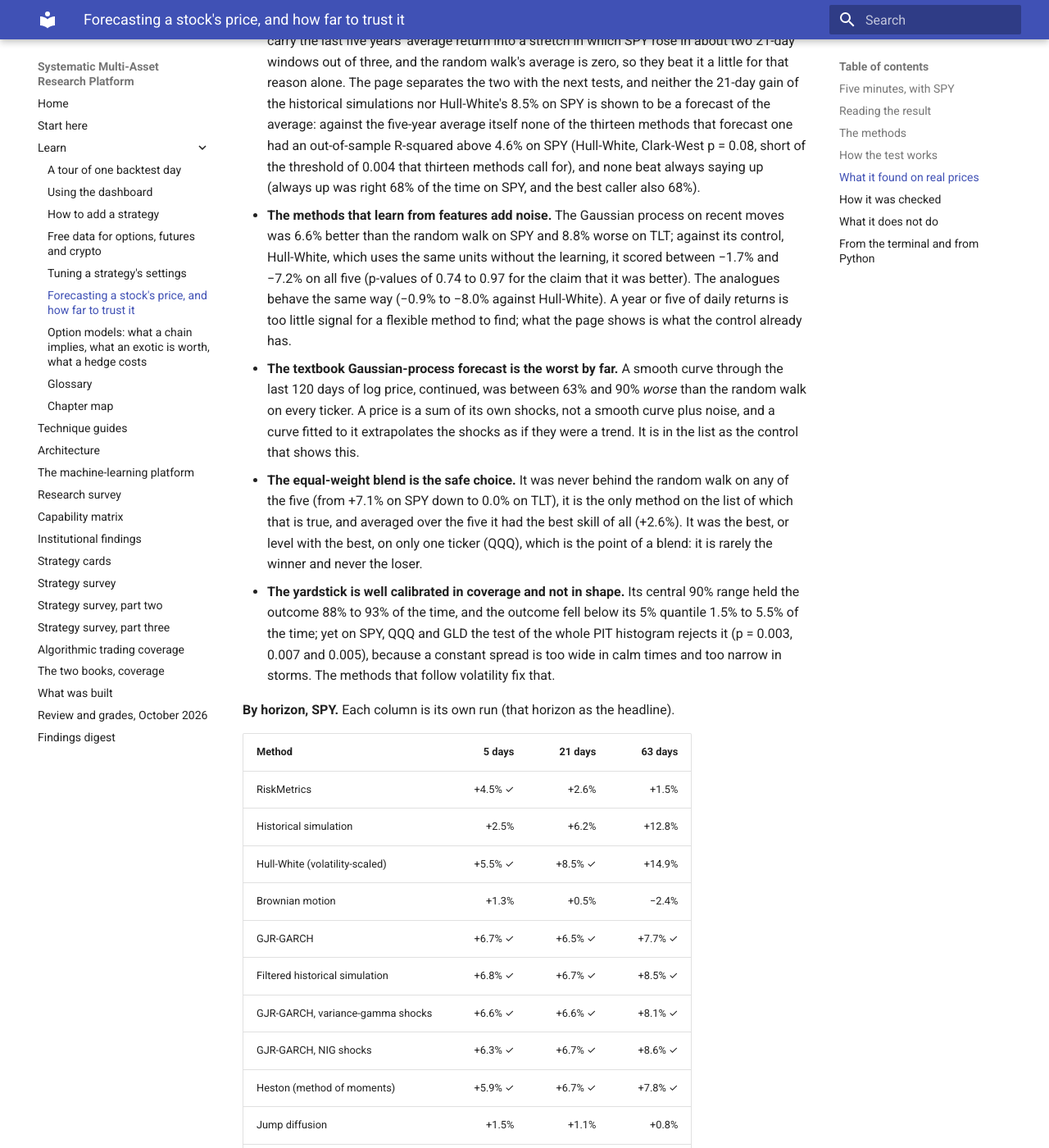
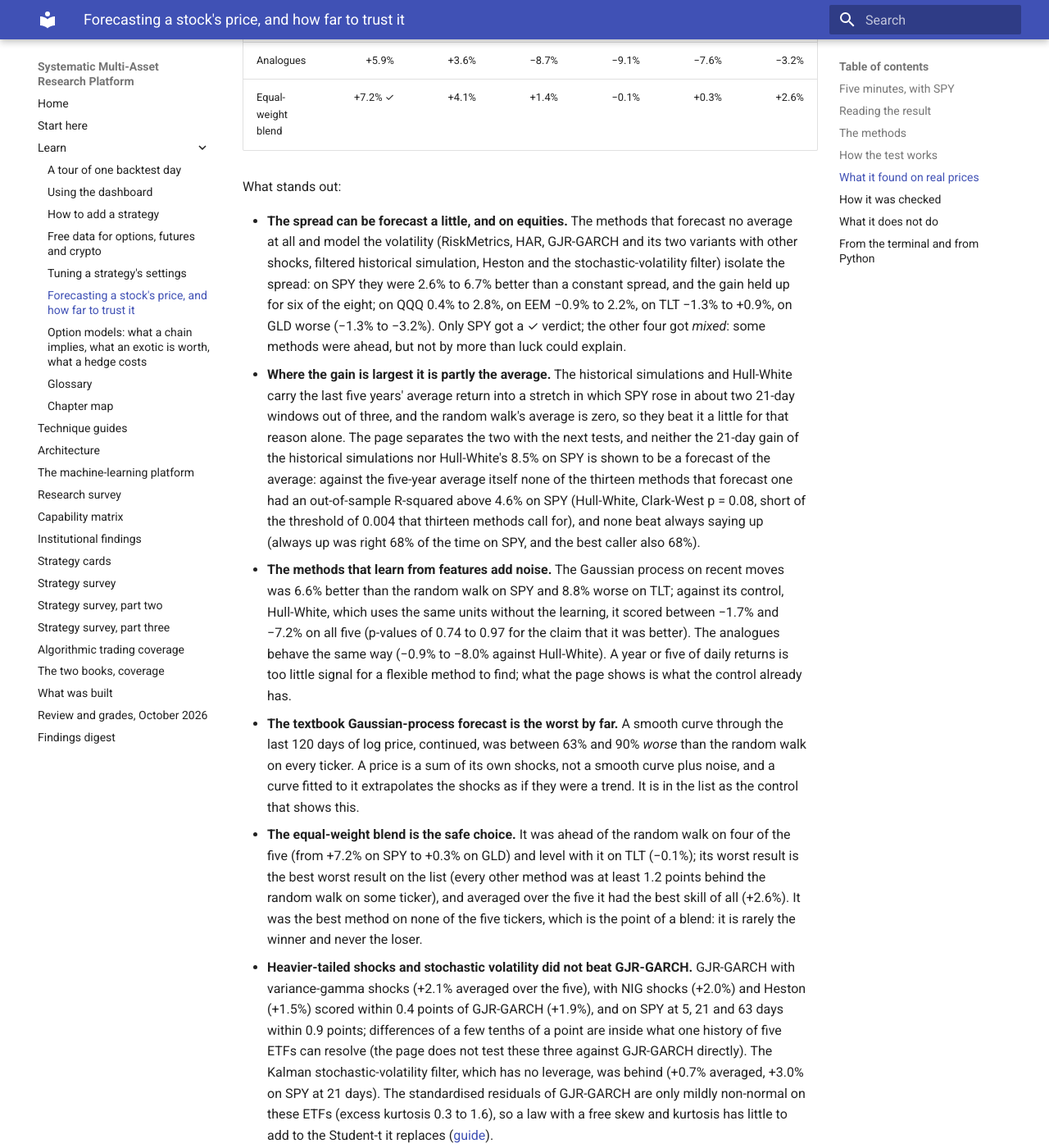
Before and after one commit to jwee97/quant_for_finance_python, an MkDocs documentation site: the page built from docs/forecasting.md, in a window 1280 px wide and 1400 px high, scrolled down 8202 px. Shown: the whole window at 82% size. Built offline with MkDocs 1.6.1 and Material for MkDocs 9.7.7, drawn with Linux system fonts in a browser that asks for light colours; some of the changed text lies outside the part shown.

Commit message:
Forecasting docs: five-ticker 21-day table and findings refreshed from the 22-method study
Every method and the blend on SPY, QQQ, EEM, TLT and GLD at 21 days (the Holm correction now counts twenty-two candidates). The existing methods' skills are unchanged; the four new methods are added. The blend moved (TLT -0.1% instead of 0.0%, no longer the best on QQQ), so the claims that it was never behind the random walk, in the chapter and in the review, are rewritten as what the table shows: the best average and the smallest worst case. The Holm counts, the 63-day p-value and the EEM R-squared are updated; a finding says that variance-gamma and NIG shocks and Heston stayed within 0.4 points of GJR-GARCH on average. A stale comment in stochvol.py (Heston is fitted by moments, not by the diffusion limit of GARCH) is corrected.

Co-Authored-By: Claude Sonnet 5.5 <noreply@anthropic.com>
Claude-Session: https://claude.ai/code/session_01DSSeu1FozHnuA5rm1CsBZd

```diff
--- a/docs/forecasting.md
+++ b/docs/forecasting.md
@@ -96,7 +96,11 @@ The numbers below are the platform's cached ETF prices, 2018 to September 2026,
 | Brownian motion | +0.5% | +1.4% | −1.8% | −4.0% | +1.5% | −0.5% |
 | GJR-GARCH | +6.5% ✓ | +2.7% | +1.7% | +0.9% | −2.0% | +1.9% |
 | Filtered historical simulation | +6.7% ✓ | +2.7% | +2.0% | +0.8% | −1.9% | +2.1% |
+| GJR-GARCH, variance-gamma shocks | +6.6% ✓ | +2.8% | +2.2% | +0.6% | −1.8% | +2.1% |
+| GJR-GARCH, NIG shocks | +6.7% ✓ | +2.7% | +1.8% | +0.7% | −1.7% | +2.0% |
+| Heston (method of moments) | +6.7% ✓ | +1.8% | +1.7% | −1.3% | −1.6% | +1.5% |
 | Jump diffusion | +1.1% | −0.1% | −0.3% | −1.2% | +0.1% | −0.1% |
+| Stochastic-volatility Kalman filter | +3.0% | +0.4% | +0.8% | +0.8% | −1.6% | +0.7% |
 | HAR volatility | +3.4% ✓ | +1.1% | +1.4% | −0.8% | −1.3% | +0.8% |
 | Markov chain, daily move | +4.8% | +2.9% | +0.3% | −2.5% | +2.0% | +1.5% |
 | Markov chain, volatility | +6.1% | +3.3% | +0.9% | −2.1% | +1.2% | +1.9% |
@@ -107,15 +111,16 @@ The numbers below are the platform's cached ETF prices, 2018 to September 2026,
 | Kalman trend | −0.3% | −1.6% | −1.6% | −3.0% | +0.4% | −1.2% |
 | ARMA(1,1) | −0.1% | −1.4% | +0.1% | −1.5% | −0.2% | −0.6% |
 | Analogues | +5.9% | +3.6% | −8.7% | −9.1% | −7.6% | −3.2% |
-| Equal-weight blend | +7.1% ✓ | +4.5% | +1.2% | 0.0% | +0.1% | +2.6% |
+| Equal-weight blend | +7.2% ✓ | +4.1% | +1.4% | −0.1% | +0.3% | +2.6% |
 
 What stands out:
 
-- **The spread can be forecast a little, and on equities.** The methods that forecast no average at all (RiskMetrics, GJR-GARCH, filtered historical simulation, HAR) isolate the spread: on SPY they were 2.6% to 6.7% better than a constant spread, and the gain held up for three of the four; on QQQ 0.6% to 2.7%, on EEM −0.9% to 2.0%, on TLT within 1% either way, on GLD worse. Only SPY got a ✓ verdict; the other four got *mixed*: some methods were ahead, but not by more than luck could explain.
+- **The spread can be forecast a little, and on equities.** The methods that forecast no average at all and model the volatility (RiskMetrics, HAR, GJR-GARCH and its two variants with other shocks, filtered historical simulation, Heston and the stochastic-volatility filter) isolate the spread: on SPY they were 2.6% to 6.7% better than a constant spread, and the gain held up for six of the eight; on QQQ 0.4% to 2.8%, on EEM −0.9% to 2.2%, on TLT −1.3% to +0.9%, on GLD worse (−1.3% to −3.2%). Only SPY got a ✓ verdict; the other four got *mixed*: some methods were ahead, but not by more than luck could explain.
 - **Where the gain is largest it is partly the average.** The historical simulations and Hull-White carry the last five years' average return into a stretch in which SPY rose in about two 21-day windows out of three, and the random walk's average is zero, so they beat it a little for that reason alone. The page separates the two with the next tests, and neither the 21-day gain of the historical simulations nor Hull-White's 8.5% on SPY is shown to be a forecast of the average: against the five-year average itself none of the thirteen methods that forecast one had an out-of-sample R-squared above 4.6% on SPY (Hull-White, Clark-West p = 0.08, short of the threshold of 0.004 that thirteen methods call for), and none beat always saying up (always up was right 68% of the time on SPY, and the best caller also 68%).
 - **The methods that learn from features add noise.** The Gaussian process on recent moves was 6.6% better than the random walk on SPY and 8.8% worse on TLT; against its control, Hull-White, which uses the same units without the learning, it scored between −1.7% and −7.2% on all five (p-values of 0.74 to 0.97 for the claim that it was better). The analogues behave the same way (−0.9% to −8.0% against Hull-White). A year or five of daily returns is too little signal for a flexible method to find; what the page shows is what the control already has.
 - **The textbook Gaussian-process forecast is the worst by far.** A smooth curve through the last 120 days of log price, continued, was between 63% and 90% *worse* than the random walk on every ticker. A price is a sum of its own shocks, not a smooth curve plus noise, and a curve fitted to it extrapolates the shocks as if they were a trend. It is in the list as the control that shows this.
-- **The equal-weight blend is the safe choice.** It was never behind the random walk on any of the five (from +7.1% on SPY down to 0.0% on TLT), it is the only method on the list of which that is true, and averaged over the five it had the best skill of all (+2.6%). It was the best, or level with the best, on only one ticker (QQQ), which is the point of a blend: it is rarely the winner and never the loser.
+- **The equal-weight blend is the safe choice.** It was ahead of the random walk on four of the five (from +7.2% on SPY to +0.3% on GLD) and level with it on TLT (−0.1%); its worst result is the best worst result on the list (every other method was at least 1.2 points behind the random walk on some ticker), and averaged over the five it had the best skill of all (+2.6%). It was the best method on none of the five tickers, which is the point of a blend: it is rarely the winner and never the loser.
+- **Heavier-tailed shocks and stochastic volatility did not beat GJR-GARCH.** GJR-GARCH with variance-gamma shocks (+2.1% averaged over the five), with NIG shocks (+2.0%) and Heston (+1.5%) scored within 0.4 points of GJR-GARCH (+1.9%), and on SPY at 5, 21 and 63 days within 0.9 points; differences of a few tenths of a point are inside what one history of five ETFs can resolve (the page does not test these three against GJR-GARCH directly). The Kalman stochastic-volatility filter, which has no leverage, was behind (+0.7% averaged, +3.0% on SPY at 21 days). The standardised residuals of GJR-GARCH are only mildly non-normal on these ETFs (excess kurtosis 0.3 to 1.6), so a law with a free skew and kurtosis has little to add to the Student-t it replaces ([guide](techniques/stochastic-volatility-and-levy-forecasting.md)).
 - **The yardstick is well calibrated in coverage and not in shape.** Its central 90% range held the outcome 88% to 93% of the time, and the outcome fell below its 5% quantile 1.5% to 5.5% of the time; yet on SPY, QQQ and GLD the test of the whole PIT histogram rejects it (p = 0.003, 0.007 and 0.005), because a constant spread is too wide in calm times and too narrow in storms. The methods that follow volatility fix that.
 
 **By horizon, SPY.** Each column is its own run (that horizon as the headline).
@@ -147,7 +152,7 @@ What stands out:
 
 The zero-average volatility models keep their gain at three months (GJR-GARCH +7.7% ✓, filtered historical simulation +8.5% ✓, and the three variants with other shocks or other volatility dynamics, +7.8% to +8.6% ✓), while the gain of HAR fades from 5.6% at a week to 0.7% at three months, as it should, since a model of the next days' volatility says little about the next quarter's, and that of the stochastic-volatility Kalman filter from 4.6% to 1.0%. The big numbers for the historical simulations, Hull-White and the Markov chains at 63 days (+10% to +15%) are mostly the average again: SPY rose in 76% of the 63-day windows, the methods that carry a positive average score better than the zero-average random walk, and the correction for many methods and the overlap between 63-day windows (about 28 of the forecasts are independent) leaves only GJR-GARCH, the filtered historical simulation, the two shock-law variants, Heston and the blend standing.
 
-**The average and the direction.** On SPY at 5, 21 and 63 days and on the other four at 21 days, no method beat the five-year average at the threshold the page asks for, and none beat always saying up. The best out-of-sample R-squared at 21 days was +4.6% (SPY, Hull-White), +2.0% (QQQ), +0.7% (EEM), +1.5% (TLT), +1.1% (GLD); the closest to the threshold, GLD's, has p = 0.026 against the 0.004 the page asks for. A forecast of the average is the hardest forecast in finance, and a year or five of daily prices does not make it easier.
+**The average and the direction.** On SPY at 5, 21 and 63 days and on the other four at 21 days, no method beat the five-year average at the threshold the page asks for, and none beat always saying up. The best out-of-sample R-squared at 21 days was +4.6% (SPY, Hull-White), +2.0% (QQQ), +0.4% (EEM), +1.5% (TLT), +1.1% (GLD); the closest to the threshold, GLD's, has p = 0.026 against the 0.004 the page asks for. A forecast of the average is the hardest forecast in finance, and a year or five of daily prices does not make it easier.
 
 ## How it was checked
 
--- a/docs/review_2026_10.md
+++ b/docs/review_2026_10.md
@@ -69,7 +69,7 @@ The Forecast tab and `quant forecast` were built after the grades above were giv
 
 The evidence for the grade. Each method was first run on a market whose truth is known (clustered volatility, two regimes, a planted drift, a planted reversal, jumps, independent returns): it finds what was planted and nothing where nothing was planted. The scores are checked against closed forms (the CRPS of a Gaussian, the fair form against the small-sample bias of the plain one, the Holm adjustment against a reference), a spy method proves that no forecast sees a price from after its date, a pool of forecasts scores no worse than the average of its members as the maths says, the verdict is built from the numbers of the report and nothing else, the API is driven over HTTP and the page in a real Chromium, and an axe-core audit of the form and of a result, in both themes, found nothing. Building it found four things worth recording: an unconstrained Gaussian process fitted 80% to 93% of the variance of pure noise (the noise and length scale are now bounded, and a test finds none in noise); the HAR model's standardised residuals were lined up with the wrong day, which made its tail weight 100 and not 6.7; the hidden Markov model's forecasts are not bit-for-bit repeatable between fits (the contract test allows 1e-7); and a race in the dashboard, found because an accessibility test failed one run in seven, by which the Guides index, if it arrived after the reader had moved to another tab, brought the Guides tab back (fixed, with a test that fails without the fix).
 
-What the real prices said, on the platform's ETFs at the Standard setting (the tables are in the chapter and `python -m experiments.forecast_study` reproduces them): the spread of returns can be forecast a little (on SPY by more than luck allows, on QQQ and EEM by amounts luck could explain, on TLT and GLD not at all); the average return and the direction could not be forecast; the Gaussian process on recent moves added nothing to the volatility-scaled history it builds on; the textbook Gaussian-process forecast of the price path was 63% to 90% worse than the random walk; and an equal-weight blend was the only method never behind the yardstick.
+What the real prices said, on the platform's ETFs at the Standard setting (the tables are in the chapter and `python -m experiments.forecast_study` reproduces them): the spread of returns can be forecast a little (on SPY by more than luck allows, on QQQ and EEM by amounts luck could explain, on TLT and GLD not at all); the average return and the direction could not be forecast; the Gaussian process on recent moves added nothing to the volatility-scaled history it builds on; the textbook Gaussian-process forecast of the price path was 63% to 90% worse than the random walk; and an equal-weight blend had the best average skill and the smallest worst case (0.1 points behind the yardstick on TLT, against at least 1.2 points for every other method).
 
 What holds the grade back: one ticker and one horizon per run; the real-data results are one history of five ETFs, over a stretch in which the equity ETFs mostly rose, with about 67 independent 21-day forecasts and 28 independent 63-day ones; daily prices only, with no intraday data, earnings or macro series in any method; the methods are fitted by maximum likelihood or least squares and not by full Bayesian inference; and the Replit copy of the app predates the tab (a `git pull` and a restart bring it).
 
--- a/docs/techniques/forecast-evaluation.md
+++ b/docs/techniques/forecast-evaluation.md
@@ -41,7 +41,7 @@ A forecaster that is scored by the squared error of its mean ignores half of wha
 
 The scores match what they should: the CRPS of draws from a Gaussian matches the closed form and is the absolute error for a single value; the fair form has no small-sample bias where the plain one has; twice the average pinball loss over all levels is the CRPS; the PIT is uniform for a calibrated forecast, humped for one too wide and U-shaped for one too narrow; the Holm adjustment matches the reference implementation. The evaluation finds skill where it was planted (volatility models beat the random walk by more than 2% at 1 and 5 days on GJR-GARCH returns, with adjusted p below 5%) and none where there was none (independent returns: every skill within 6% of zero, nothing called better, the yardstick calibrated), and a pool of forecasts scores no worse than the average of its members, as the convexity of the CRPS says.
 
-The adjustment matters on real prices. On SPY at 21 days 11 of 18 methods had a skill above zero with an unadjusted p-value below 5%, and 5 after the Holm correction; on QQQ 3 had, and none after the correction; on EEM 2 and none. The yardstick itself is calibrated in coverage and not in shape: its central 90% range held the outcome 88% to 93% of the time on the five ETFs and its 5% quantile was breached 1.5% to 5.5% of the time, yet the test of the whole PIT histogram rejected it on SPY, QQQ and GLD (p of 0.003, 0.007 and 0.005), because a constant spread is too wide in calm periods and too narrow in storms. A bigger average gain is not always a more reliable one: at 63 days Hull-White was 14.9% better than the random walk on SPY and did not clear the correction (p = 0.18), while GJR-GARCH at 7.7% did (p = 0.001), which is what a gain from carrying a positive average into a rising market looks like: large when the window rose, negative when it fell, so large on average and less reliable. The tables are in [forecasting a stock's price](../forecasting.md#what-it-found-on-real-prices).
+The adjustment matters on real prices. On SPY at 21 days 15 of 22 methods had a skill above zero with an unadjusted p-value below 5%, and 8 after the Holm correction; on QQQ 5 had, and none after the correction; on EEM 3 and none; on TLT and GLD none at all. The yardstick itself is calibrated in coverage and not in shape: its central 90% range held the outcome 88% to 93% of the time on the five ETFs and its 5% quantile was breached 1.5% to 5.5% of the time, yet the test of the whole PIT histogram rejected it on SPY, QQQ and GLD (p of 0.003, 0.007 and 0.005), because a constant spread is too wide in calm periods and too narrow in storms. A bigger average gain is not always a more reliable one: at 63 days Hull-White was 14.9% better than the random walk on SPY and did not clear the correction (p = 0.19), while GJR-GARCH at 7.7% did (p = 0.001), which is what a gain from carrying a positive average into a rising market looks like: large when the window rose, negative when it fell, so large on average and less reliable. The tables are in [forecasting a stock's price](../forecasting.md#what-it-found-on-real-prices).
 
 ## Pitfalls
 
--- a/docs/techniques/stochastic-volatility-and-levy-forecasting.md
+++ b/docs/techniques/stochastic-volatility-and-levy-forecasting.md
@@ -53,7 +53,7 @@ If the shock law or the volatility's own noise mattered, these methods would imp
 | HAR | +2.7% | +0.8% |
 | RiskMetrics | +1.6% | −0.2% |
 
-  The shock laws are within 0.3 points of GARCH, which is inside what one history of five ETFs can resolve; Heston is about half a point below at both horizons; the filter is 1.0 and 1.2 points below (a stochastic-volatility model has no leverage). On SPY the two shock laws and Heston beat the random walk after the Holm correction (which counts all twenty-two methods and the blend) at both horizons, and the filter did at five days (+4.6%) but not at 21 (+3.0%); on GLD at 21 days none of them beat it (they were 1.6% to 1.8% behind), like most of the others. The reason the shock law adds little is in the data: the standardised residuals of GARCH fitted to the last five years of these ETFs are only mildly non-normal (excess kurtosis from 0.3 on TLT to 1.6 on EEM, skew from −0.1 to −0.5), so a law with a free skew and kurtosis has little to add to the Student-t it replaces.
+  The shock laws are within 0.3 points of GARCH, which is inside what one history of five ETFs can resolve; Heston is about half a point below at both horizons; the filter is 1.0 and 1.2 points below (a stochastic-volatility model has no leverage). On SPY the two shock laws and Heston beat the random walk after the Holm correction (which counts twenty-two candidates: the twenty-one methods other than the random walk, and the blend) at both horizons, and the filter did at five days (+4.6%) but not at 21 (+3.0%); on GLD at 21 days none of them beat it (they were 1.6% to 1.8% behind), like most of the others. The reason the shock law adds little is in the data: the standardised residuals of GARCH fitted to the last five years of these ETFs are only mildly non-normal (excess kurtosis from 0.3 on TLT to 1.6 on EEM, skew from −0.1 to −0.5), so a law with a free skew and kurtosis has little to add to the Student-t it replaces.
 
 ## Going deeper
 
```
Also changed, not shown: 1 other file.
